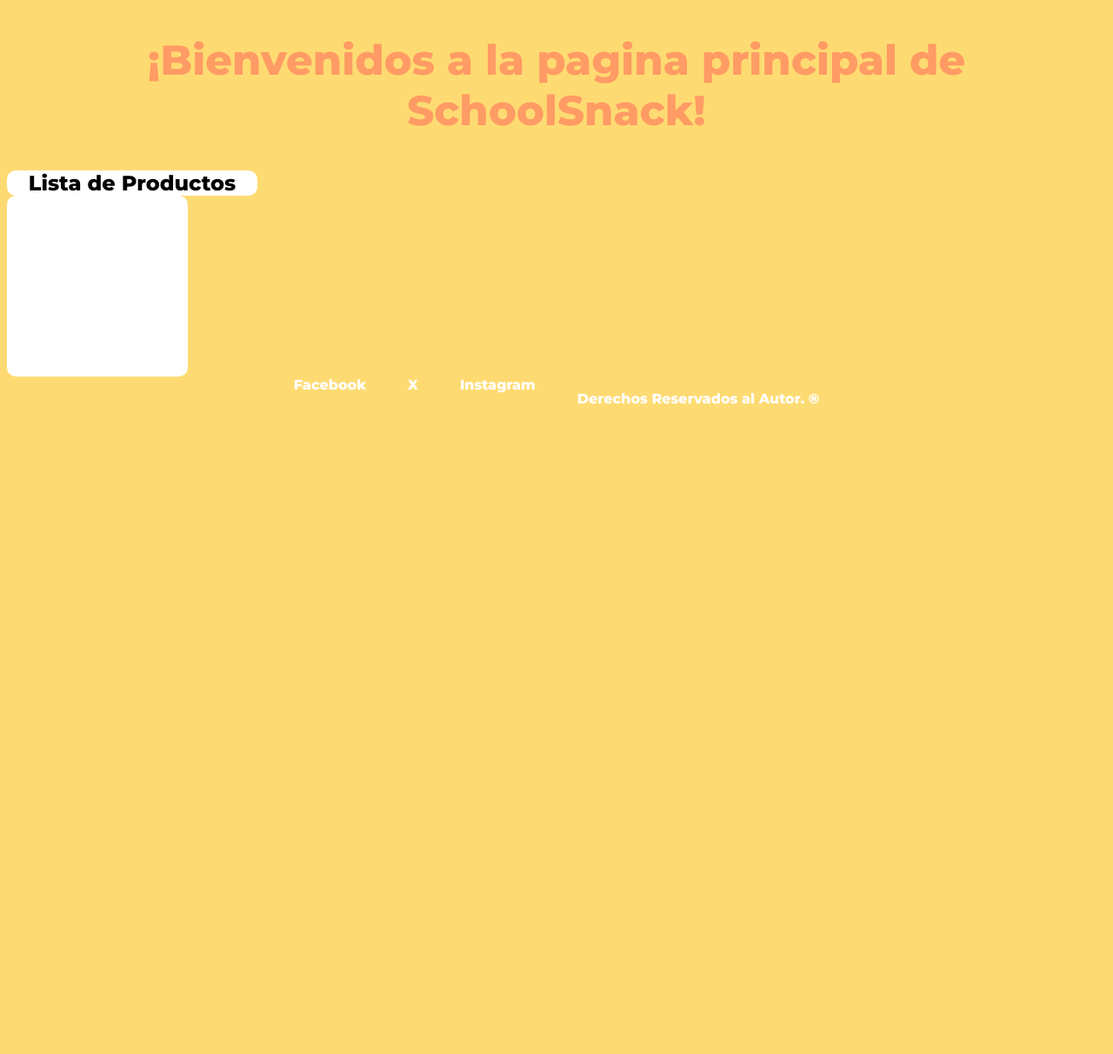
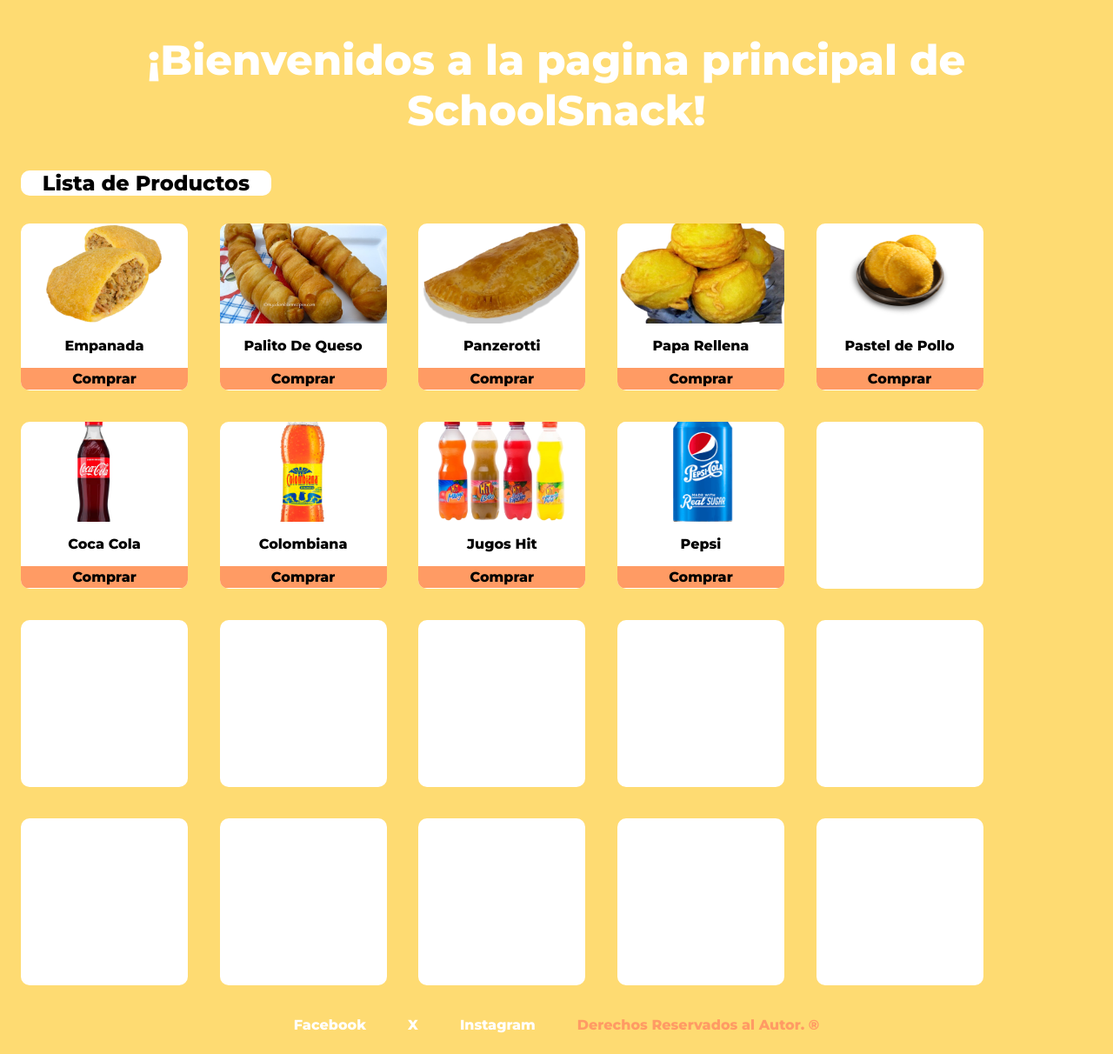
Before and after one commit to HaroldCiro30/SchoolSnack, a PHP site: page /assets/views/paginaprincipal.html in a window 1280 px wide. Shown: the part 193-1405 px from the top of the page at 87% size. Before the commit the page ends 658 px from the top, so only its background shows below. Run offline with PHP 8.4, Linux system fonts and the light colour scheme.

Commit message:
Se agregaron las secciones con los productos

```diff
--- a/assets/css/style3.css
+++ b/assets/css/style3.css
@@ -29,7 +29,7 @@
     text-align: center;
     font-family: 'Montserrat', sans-serif;
     font-weight: bold;
-    color: rgb(255, 155, 100);
+    color: white;
 }
 
 #lista-prod {
@@ -45,30 +45,59 @@
   height: 1.8rem;
   border-radius: 10px;
   text-align: center;
+  margin: 1rem ;
 }
 
-.caja-1 {
-  display: flex;
-  top: 25px;
-  background-color: white;
-  width: 13rem;
-  height: 13rem;
-  border-radius: 10px;
+.caja-1, .caja-2, .caja-3, .caja-4,
+.caja-5, .caja-6, .caja-7, .caja-8,
+.caja-9, .caja-10,
+.caja-11, .caja-12, .caja-13, .caja-14,
+.caja-15, .caja-16, .caja-17, .caja-18,
+.caja-19, .caja-20 {
+    display: inline-block;
+    text-align: center;
+    background-color: white;
+    width: 12rem;
+    height: 12rem;
+    border-radius: 10px;
+    margin: 1rem;
+    overflow: hidden;
+}
+
+.imagen {
+    width: 100%;
+    height: 60%;
+    overflow: hidden;
+}
+
+.imagen > img {
+    display: block;
+    width: 100%;
+    height: 100%;
+    object-fit: cover;
+}
+
+.btn-comprar {
+  display: block;
+  color: black;
+  border-style: none;
+  background-color: rgb(255, 155, 100);
+  padding: 3px;
+  margin: auto;
+  text-decoration: none;
 }
 
 footer {
   display: flex;
   gap: 3rem;
   justify-content: center;
-  flex-wrap: wrap;
-  align-content: end;
+  align-content: center;
+  align-items: center;
+  text-align: center;
 }
 
 #derechos-autor {
-  color: white;
-  align-content: center;
-  justify-content: center;
-  text-align: center;
+  color: rgb(255, 155, 100);
 }
 
 footer a {
--- a/assets/views/paginaprincipal.html
+++ b/assets/views/paginaprincipal.html
@@ -26,10 +26,103 @@
             <h2 id="lista-h2">Lista de Productos</h2>
         </section>
 
-        <section id="container">
-            <div class="caja-1"></div>
-            <div class="caja-2"></div>
-        </section>
+   <section id="container">
+    <div class="caja-1">
+        <div class="imagen">
+            <img src="/assets/imagenes/Empanada.png" alt="Empanada">
+        </div>
+        <div class="nombre-producto">
+            <p>Empanada</p>
+        </div>
+        <a class="btn-comprar" href="producto1.html">Comprar</a>>
+    </div>
+    <div class="caja-2">
+        <div class="imagen">
+            <img src="/assets/imagenes/Palitos de queso.png" alt="Palitos de queso">
+        </div>
+        <div class="nombre-producto">
+            <p>Palito De Queso</p>
+        </div>
+        <a class="btn-comprar" href="producto1.html">Comprar</a>
+    </div>
+    <div class="caja-3">
+        <div class="imagen">
+            <img src="/assets/imagenes/panzeroti.png" alt="Panzerotti">
+        </div>
+        <div class="nombre-producto">
+            <p>Panzerotti</p>
+        </div>
+        <a class="btn-comprar" href="producto1.html">Comprar</a>
+    </div>
+    <div class="caja-4">
+        <div class="imagen">
+            <img src="/assets/imagenes/Papa rellena.png" alt="Papa Rellena">
+        </div>
+        <div class="nombre-producto">
+            <p>Papa Rellena</p>
+        </div>
+        <a class="btn-comprar" href="producto1.html">Comprar</a>
+    </div>
+    <div class="caja-5">
+        <div class="imagen">
+            <img src="/assets/imagenes/Pastel de pollo.png" alt="Pastel de Pollo">
+        </div>
+        <div class="nombre-producto">
+            <p>Pastel de Pollo</p>
+        </div>
+        <a class="btn-comprar" href="producto1.html">Comprar</a>
+    </div>
+    <div class="caja-6">
+        <div class="imagen">
+            <img src="/assets/imagenes/coca cola.png" alt="Coca Cola">
+        </div>
+        <div class="nombre-producto">
+            <p>Coca Cola</p>
+        </div>
+        <a class="btn-comprar" href="producto1.html">Comprar</a>
+    </div>
+    <div class="caja-7">
+        <div class="imagen">
+            <img src="/assets/imagenes/Colombiana.png" alt="Colombiana">
+        </div>
+        <div class="nombre-producto">
+            <p>Colombiana</p>
+        </div>
+        <a class="btn-comprar" href="producto1.html">Comprar</a>
+    </div>
+    <div class="caja-8">
+        <div class="imagen">
+            <img src="/assets/imagenes/Hit (bebida).png" alt="Jugos Hits">
+        </div>
+        <div class="nombre-producto">
+            <p>Jugos Hit</p>
+        </div>
+        <a class="btn-comprar" href="producto1.html">Comprar</a>
+    </div>
+    <div class="caja-9">
+        <div class="imagen">
+            <img src="/assets/imagenes/Pepsi.png" alt="Pepsi">
+        </div>
+        <div class="nombre-producto">
+            <p>Pepsi</p>
+        </div>
+        <a class="btn-comprar" href="producto1.html">Comprar</a>
+    </div>
+    <div class="caja-10">
+    </div>
+    <div class="caja-11">
+
+    </div>
+    <div class="caja-12"></div>
+    <div class="caja-13"></div>
+    <div class="caja-14"></div>
+    <div class="caja-15"></div>
+    <div class="caja-16"></div>
+    <div class="caja-17"></div>
+    <div class="caja-18"></div>
+    <div class="caja-19"></div>
+    <div class="caja-20"></div>
+</section>
 
     </main>
     <footer>
```
